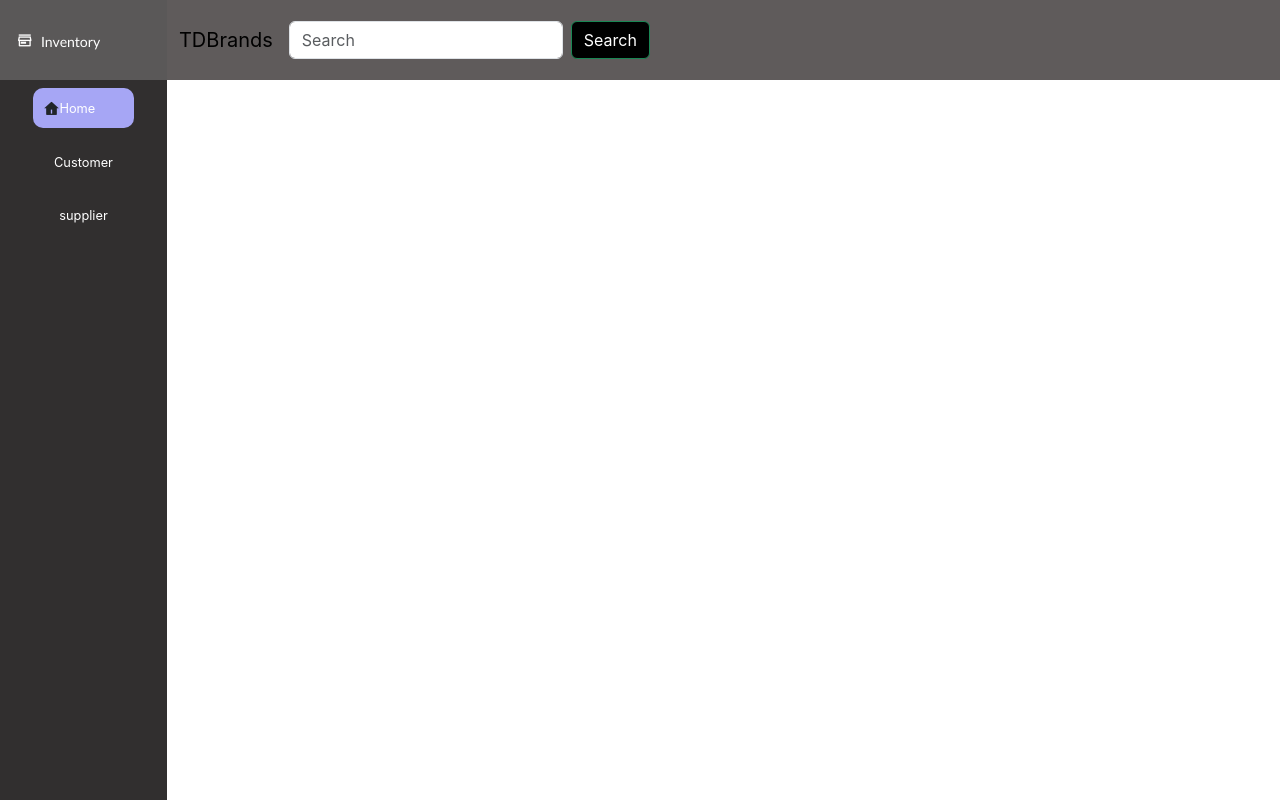
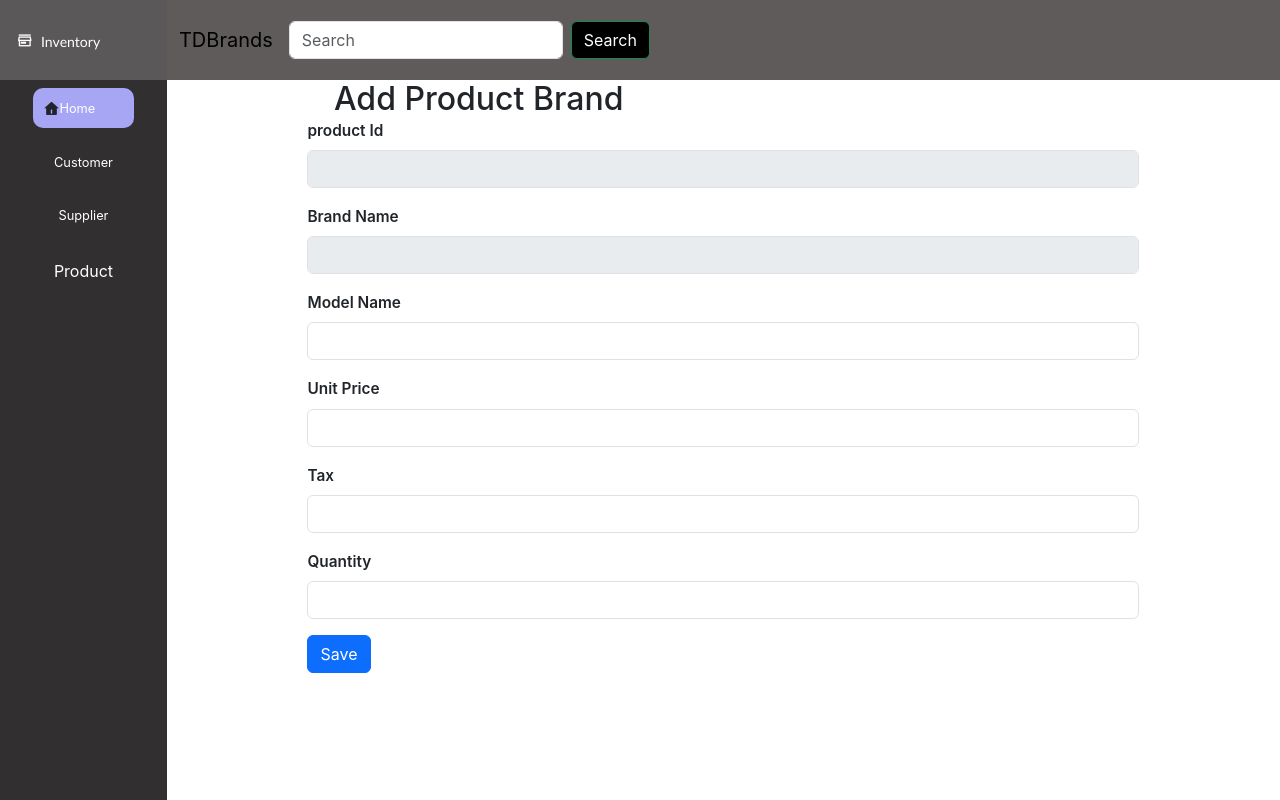
Before and after one commit to thushar-dasedu/inventory-frontend, a React (Create React App) app: page /model-insertion/1 in a window 1280 px wide. Built offline with nearby package versions, Linux system fonts and the light colour scheme; no server answers.

Commit message:
fourth commit

```diff
--- a/package.json
+++ b/package.json
@@ -7,9 +7,11 @@
     "@testing-library/react": "^13.4.0",
     "@testing-library/user-event": "^13.5.0",
     "axios": "^1.6.7",
+    "bootstrap": "^5.3.3",
     "color-convert": "^2.0.1",
     "fill-range": "^7.0.1",
     "react": "^18.2.0",
+    "react-bootstrap": "^2.10.1",
     "react-dom": "^18.2.0",
     "react-router-dom": "^6.22.1",
     "react-scripts": "^5.0.1",
--- a/src/App.js
+++ b/src/App.js
@@ -8,6 +8,9 @@ import UpdateCustomer from './components/UpdateCustomer';
 import SupplierComponent from './components/SupplierComponent';
 import SupplierInsertion from './components/SupplierInsertion';
 import UpdateSupplier from './components/UpdateSupplier';
+import ProductInsertion from './components/ProductInsertion';
+import AddProductBrand from './components/AddProductBrand';
+import ProductModelInsertion from './components/ProductModelInsertion';
 
 function App() {
   return (
@@ -22,10 +25,13 @@ function App() {
           <Routes>
               <Route path='/customer-info' element={<CustomerInfo />} />
               <Route path='/supplier-info' element={<SupplierComponent/>}/>
+              <Route path='product' element={<ProductInsertion/>}/>
               <Route path='/supplier' element={<SupplierInsertion title="New Supplier" btnvalue="save"/>}/>
               <Route path='/customer' element={<CustomerInsertion title="New Customers" btnvalue="Submit" />} />
               <Route path='/update-customer/:customerId' element={<UpdateCustomer title='Update customer info' btnvalue='update' />} />
               <Route path='/update-supplier/:supplierId' element={<UpdateSupplier title='Update supplier info' btnvalue='update'/>}/>
+              <Route path='/add-product-brand' element={<AddProductBrand/>} />
+              <Route path='/model-insertion/:productId' element={<ProductModelInsertion/>} />
             </Routes>
           </div>
         </div>
--- /dev/null
+++ b/src/components/AddProductBrand.js
@@ -0,0 +1,85 @@
+import React, { useState } from "react";
+import API from "../axios";
+import { useNavigate } from "react-router-dom";
+
+const AddProductBrand = () => {
+  const data = {
+    brandName: "",
+    containSerialNumber: true
+  };
+  const [inputData, setInputData] = useState(data);
+  const [errorMessage, setErrorMessage] = useState('');
+  const navigate = useNavigate();
+
+  const handleData = (e) => {
+    const { name, value } = e.target;
+    console.log("name:", name);
+    console.log("value:", value);
+    const updatedValue = name === "containSerialNumber" ? value === "yes" : value;
+    setInputData({ ...inputData, [name]: updatedValue });
+  };
+
+  const submitData = async (e) => {
+    e.preventDefault();
+    console.log("inputData:", inputData);
+    if (!inputData.brandName || inputData.containSerialNumber === null) {
+      setErrorMessage("Please fill all fields");
+      return;
+    }
+
+    try {
+      const response = await API.post('/product/add-product-brand', inputData);
+      console.log(response.data);
+      navigate('/product');
+    } catch (error) {
+      setErrorMessage(error.response.data.message);
+    }
+  };
+
+  return (
+    <div>
+      <div>
+        <h2 className="h2">Add Product Brand</h2>
+      </div>
+      <div className="customer-form">
+        <form action="">
+          <div className="mb-3">
+            <label htmlFor="brandName" className="form-label">
+              BrandName
+            </label>
+            <input
+              type="text"
+              id="disabledTextInput"
+              className="form-control"
+              name="brandName"
+              value={inputData.brandName}
+              onChange={handleData}
+              placeholder="enter brand name"
+            />
+          </div>
+          <div className="mb-3">
+            <label htmlFor="containSerialNumber" className="form-label">
+              Product contain serial Number
+            </label>
+            <select
+              id="disabledSelect"
+              className="form-select"
+              name="containSerialNumber"
+              value={inputData.containSerialNumber ? "yes" : "no"}
+              onChange={handleData}
+            >
+              <option value="yes">Yes</option>
+              <option value="no">No</option>
+            </select>
+          </div>
+          <button className="btn btn-primary" onClick={submitData}>
+            Save
+          </button>
+          {errorMessage && <div className="error">{errorMessage}</div>}
+        </form>
+      </div>
+    </div>
+  );
+};
+
+export default AddProductBrand;
--- a/src/components/Inventory.css
+++ b/src/components/Inventory.css
@@ -75,3 +75,10 @@ h2{
     background-color: rgb(95, 91, 91);
     border-radius: 5px;
   }
+  .product{
+    display: flex;
+  justify-content: center;
+  margin-top: 10%;
+
+  padding: 5%;
+  }
--- a/src/components/InventoryComponent.js
+++ b/src/components/InventoryComponent.js
@@ -18,9 +18,11 @@ const InventoryComponent = () => {
        </div>
        <div className="customer">
 
-       <Link to='/supplier-info'> supplier</Link>
+       <Link to='/supplier-info'> Supplier</Link>
        </div>
-
+       <div className="product">
+        <Link to='/product'>Product</Link>
+       </div>
     </div>
   )
 }
--- /dev/null
+++ b/src/components/Product.css
@@ -0,0 +1,10 @@
+.head{
+    display: flex;
+}
+
+.action-btn  button{
+    margin-left: 1em;
+}
+.ri-add-box-fill{
+    color: rgb(34, 36, 36);
+}
--- /dev/null
+++ b/src/components/ProductInsertion.js
@@ -0,0 +1,56 @@
+import React, { useEffect, useState } from "react";
+import "./Product.css";
+import Table from "react-bootstrap/Table";
+import API from "../axios";
+import { Link } from "react-router-dom";
+
+const ProductInsertion = () => {
+  const [productData, setProductData] = useState([]);
+  const getProduct = async () => {
+    const response = await API.get(`/product/get-all-product`);
+    setProductData(response.data);
+  };
+  useEffect(() => {
+
+    getProduct();
+  }, []);
+  return (
+    <div className="product-main">
+        <div className="head">
+        <h1>Product brand detail</h1>
+      <button className='buton'><Link to={'/add-product-brand'}>New</Link></button></div>
+      <Table striped bordered hover>
+        <thead>
+          <tr>
+            <th>Product Id</th>
+            <th>Product Brand</th>
+            <th> </th>
+
+          </tr>
+        </thead>
+        <tbody>
+          {productData.map((data) => {
+            return (
+              <tr>
+
+
+                  <td>{data.productId}</td>
+                <td>{data.brandName}</td>
+                <td className='action-td'>
+
+                      <div className='action-btn space'>
+                        <button><Link to={`/model-insertion/${data.productId}`}><i class="ri-add-box-fill"></i></Link></button>
+                        <button  > <Link ><i class="ri-edit-2-fill"></i></Link></button>
+                      <button  > <i class="ri-delete-bin-6-fill"></i></button></div>
+                    </td>
+
+              </tr>
+            );
+          })}
+        </tbody>
+      </Table>
+    </div>
+  );
+};
+
+export default ProductInsertion;
--- /dev/null
+++ b/src/components/ProductModelInsertion.js
@@ -0,0 +1,144 @@
+import React, { useEffect, useState } from 'react'
+import { useParams } from 'react-router-dom'
+import API from '../axios';
+
+const ProductModelInsertion = () => {
+    const {productId}=useParams();
+    const [errorMessage, setErrorMessage] = useState("");
+    const [productData , setProductData]=useState({
+        productId:"",
+        brandName:"",
+        containSerialNumber:""
+
+    });
+    const data={
+        productId:"",
+        productModelName:"",
+        unitPrice:"",
+        tax:"",
+        quantity:""
+    }
+    const [modelData,setModelData]=useState(data);
+
+
+    useEffect(()=>{
+        const fetchData=async()=>{
+        const response=await API.get(`/product/get-product-by/${productId}`);
+        setProductData(response.data);
+        }
+        fetchData();
+    },[productId]);
+
+    const handleData=(e)=>{
+        setModelData({...modelData,[e.target.name]:e.target.value});
+    }
+  const submitData=async(e)=>{
+    e.preventDefault();
+    try{
+        const response=await API.post('/pro-model/add-product-model',modelData);
+        console.log(response.data);
+
+    }catch(error){
+        setErrorMessage(error.response.data.message);
+    }
+
+  }
+
+  return (
+    <div><div>
+    <h2 className="h2">Add Product Brand</h2>
+  </div>
+
+
+        <div className="customer-form">
+        <form>
+          <div className="mb-3">
+            <label htmlFor="disabledTextInput" className="form-label">
+             product Id
+            </label>
+            <input
+              type="text"
+              id="disabledTextInput"
+              className="form-control"
+              name='productId'
+              value={productData.productId}
+              disabled
+            />
+          </div>
+          <div className="mb-3">
+            <label htmlFor="disabledTextInput" className="form-label">
+            Brand Name
+            </label>
+            <input
+              type="text"
+              id="disabledTextInput"
+              className="form-control"
+              name='brandName'
+              value={productData.brandName}
+              disabled
+            />
+          </div>
+          <div className="mb-3">
+            <label htmlFor="disabledTextInput" className="form-label">
+            Model Name
+            </label>
+            <input
+              type="text"
+              id="disabledTextInput"
+              className="form-control"
+              name='poductModelName'
+              value={modelData.productModelName}
+              onChange={handleData}
+            />
+          </div>
+          <div className="mb-3">
+            <label htmlFor="disabledTextInput" className="form-label">
+             Unit Price
+            </label>
+            <input
+              type="number"
+              id="disabledTextInput"
+              className="form-control"
+              name='unitPrice'
+               value={modelData.unitPrice}
+               onChange={handleData}
+            />
+          </div>
+          <div className="mb-3">
+            <label htmlFor="disabledTextInput" className="form-label">
+            Tax
+            </label>
+            <input
+              type="number" step="0.01"
+              id="disabledTextInput"
+              className="form-control"
+              name='tax'
+              value={modelData.tax}
+              onChange={handleData}
+            />
+          </div>
+          <div className="mb-3">
+            <label htmlFor="disabledTextInput" className="form-label">
+            Quantity
+            </label>
+            <input
+              type="number" step="0.01"
+              id="disabledTextInput"
+              className="form-control"
+              name='quantity'
+              value={modelData.quantity}
+              onChange={handleData}
+            />
+          </div>
+          <button className="btn btn-primary" onClick={submitData}>
+           Save
+          </button>
+          {errorMessage && <div className="error">{errorMessage}</div>}
+        </form>
+        </div>
+
+    </div>
+  )
+}
+
+export default ProductModelInsertion
```
Also changed, not shown: src/components/lap.png (added), 1 other file (tests, documents, lock files or other folders).
